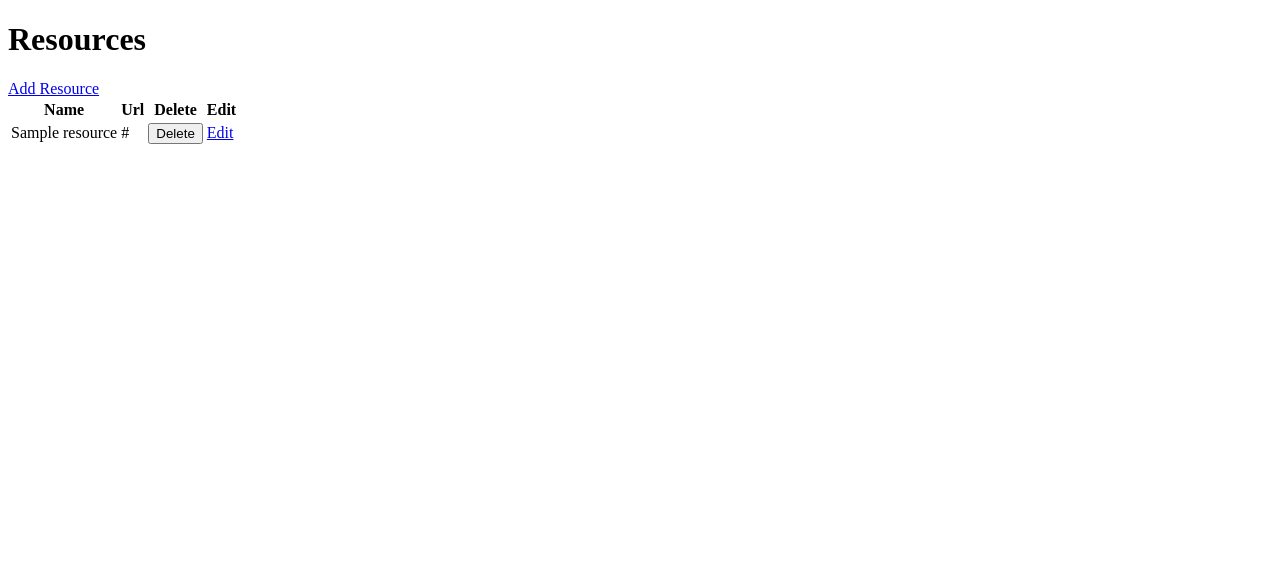
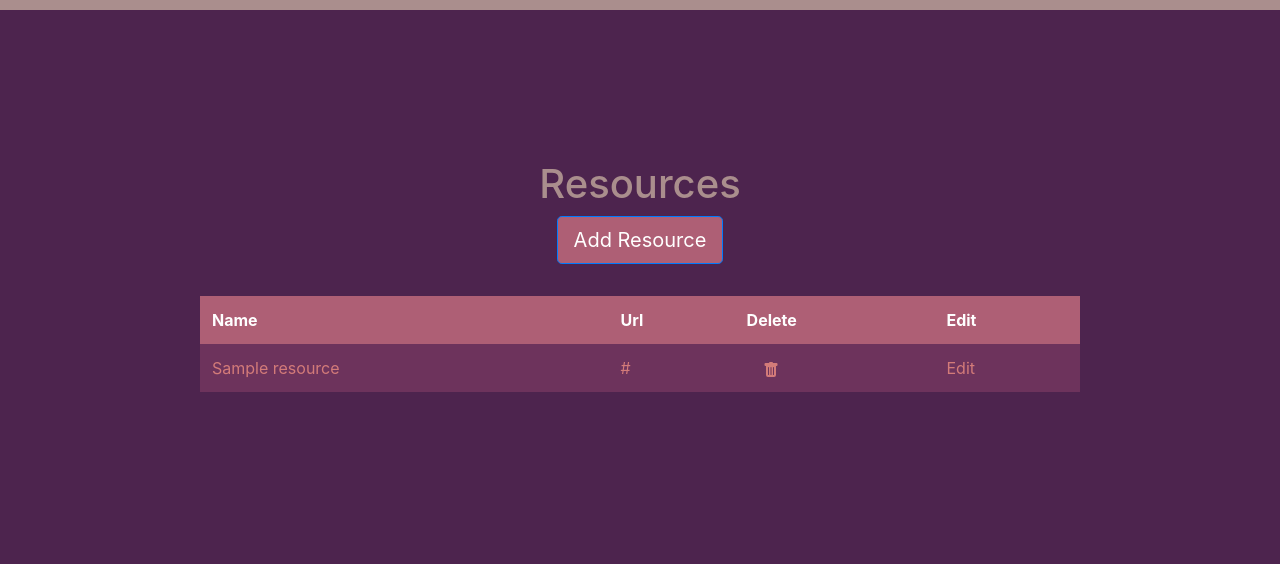
Before and after one commit to AhsanZX97/ProgJournal, a Django app: page / in a window 1280 px wide. Shown: the top 564 px of the page. Run offline with Django 3.2, Linux system fonts and the light colour scheme; tables that the repository leaves empty hold one stand-in row (values such as "Sample post"); some libraries are stand-ins or nearby versions.

Commit message:
added stylings

```diff
--- /dev/null
+++ b/Journal/static/styles.css
@@ -0,0 +1,51 @@
+html, body {
+	margin: 0;
+	padding: 0;
+	border: 0;
+	font-size: 100%;
+    background: #4d244e;
+    font-family: sans-serif;
+    border-top: 5px solid #aa8e8d;
+}
+
+h1{
+      color: #aa8e8d;
+      text-align: center;
+      font-size: 32px;
+      font-weight: 900;
+}
+
+#buttondiv{
+    text-align: center;
+}
+
+.btn-primary {
+    background-color: #ae5f75 !important;
+}
+
+.resource {
+      width: 880px;
+      height: 405px;
+      position: absolute;
+      top: 20%;
+      left: 0px;
+      right: 0px;
+      margin: 0px auto;
+}
+
+.tableDiv {
+    margin-top: 2em;
+}
+
+.table-striped > tbody > tr:nth-child(2n+1) > td, .table-striped > tbody > tr:nth-child(2n+1) > th {
+   background-color: #ae5f75;
+    color: white;
+}
+.table-striped > tbody > tr:nth-child(2n) > td, .table-striped > tbody > tr:nth-child(2n) > th {
+    background-color: #6d335c;
+    color: #d37b79;
+}
+
+.borderless td, .borderless th {
+    border: none !important;
+}
--- a/Journal/views.py
+++ b/Journal/views.py
@@ -16,11 +16,9 @@ def addPage(request,i = 0):
         return render(request, 'add.html',{'res':False})
 
 def editResource(request,i = 0):
-    print("FIRST LINE")
     n = request.POST['editname']
     l = request.POST['editlink']
     item = resource.objects.get(id=i)
-    print("RESOURCE IS:  " + str(l))
     item.name = n
     item.link = l
     item.save()
--- a/templates/resource.html
+++ b/templates/resource.html
@@ -3,32 +3,45 @@
 <head>
     <meta charset="UTF-8">
     <title>Journal</title>
+    {% load static %}
+    <link rel="stylesheet" href="{% static 'styles.css' %}" >
+    <link rel="stylesheet" href="https://stackpath.bootstrapcdn.com/bootstrap/4.5.2/css/bootstrap.min.css" integrity="sha384-JcKb8q3iqJ61gNV9KGb8thSsNjpSL0n8PARn9HuZOnIxN0hoP+VmmDGMN5t9UJ0Z" crossorigin="anonymous">
 </head>
 <body>
+<div class="resource">
 <h1> Resources </h1>
-<a href="/add" id="add">Add Resource</a>
-<table>
+<div id="buttondiv"><a type="button" class="btn btn-primary btn-lg" href="/add" id="add">Add Resource</a> </div>
+<div class="tableDiv">
+    <table class ="table table-striped borderless">
     <tr>
-        <th>Name</th>
-        <th>Url</th>
-        <th>Delete</th>
-        <th>Edit</th>
+        <th scope="col">Name</th>
+        <th scope="col">Url</th>
+        <th scope="col">Delete</th>
+        <th scope="col">Edit</th>
     </tr>
 
     {% for i in all_items %}
     <tr>
-        <td class="{{i.id}}">{{i.name}}</td>
+        <td class="{{i.id}}" scope="row">{{i.name}}</td>
         <td>{{i.link}}</td>
         <td>
-            <form action="/delResource/{{i.id}}/" method = "post">{% csrf_token %}
-                <input type="submit" value="Delete" class="del{{i.name}}">
-            </form>
+            <a href="/delResource/{{i.id}}/" style="color: inherit !important; margin-left: 1em">
+                <svg width="1em" height="1em" viewBox="0 0 16 16" class="bi bi-trash-fill" fill="currentColor" xmlns="http://www.w3.org/2000/svg">
+                    <path fill-rule="evenodd" d="M2.5 1a1 1 0 0 0-1 1v1a1 1 0 0 0 1 1H3v9a2 2 0 0 0 2 2h6a2 2 0 0 0 2-2V4h.5a1 1 0 0 0 1-1V2a1 1 0 0 0-1-1H10a1 1 0 0 0-1-1H7a1 1 0 0 0-1 1H2.5zm3 4a.5.5 0 0 1 .5.5v7a.5.5 0 0 1-1 0v-7a.5.5 0 0 1 .5-.5zM8 5a.5.5 0 0 1 .5.5v7a.5.5 0 0 1-1 0v-7A.5.5 0 0 1 8 5zm3 .5a.5.5 0 0 0-1 0v7a.5.5 0 0 0 1 0v-7z"/>
+                </svg>
+            </a>
         </td>
         <td>
-            <a href="/add/{{i.id}}" id="edit{{i.id}}">Edit</a>
+            <a href="/add/{{i.id}}" id="edit{{i.id}}" style="color: inherit !important;">Edit</a>
         </td>
     </tr>
     {% endfor %}
-</table>
+    </table>
+</div>
+</div>
+
+<script src="https://code.jquery.com/jquery-3.5.1.slim.min.js" integrity="sha384-DfXdz2htPH0lsSSs5nCTpuj/zy4C+OGpamoFVy38MVBnE+IbbVYUew+OrCXaRkfj" crossorigin="anonymous"></script>
+<script src="https://cdn.jsdelivr.net/npm/popper.js@1.16.1/dist/umd/popper.min.js" integrity="sha384-9/reFTGAW83EW2RDu2S0VKaIzap3H66lZH81PoYlFhbGU+6BZp6G7niu735Sk7lN" crossorigin="anonymous"></script>
+<script src="https://stackpath.bootstrapcdn.com/bootstrap/4.5.2/js/bootstrap.min.js" integrity="sha384-B4gt1jrGC7Jh4AgTPSdUtOBvfO8shuf57BaghqFfPlYxofvL8/KUEfYiJOMMV+rV" crossorigin="anonymous"></script>
 </body>
 </html>
```
Also changed, not shown: templates/add.html (+12 -1 lines).
